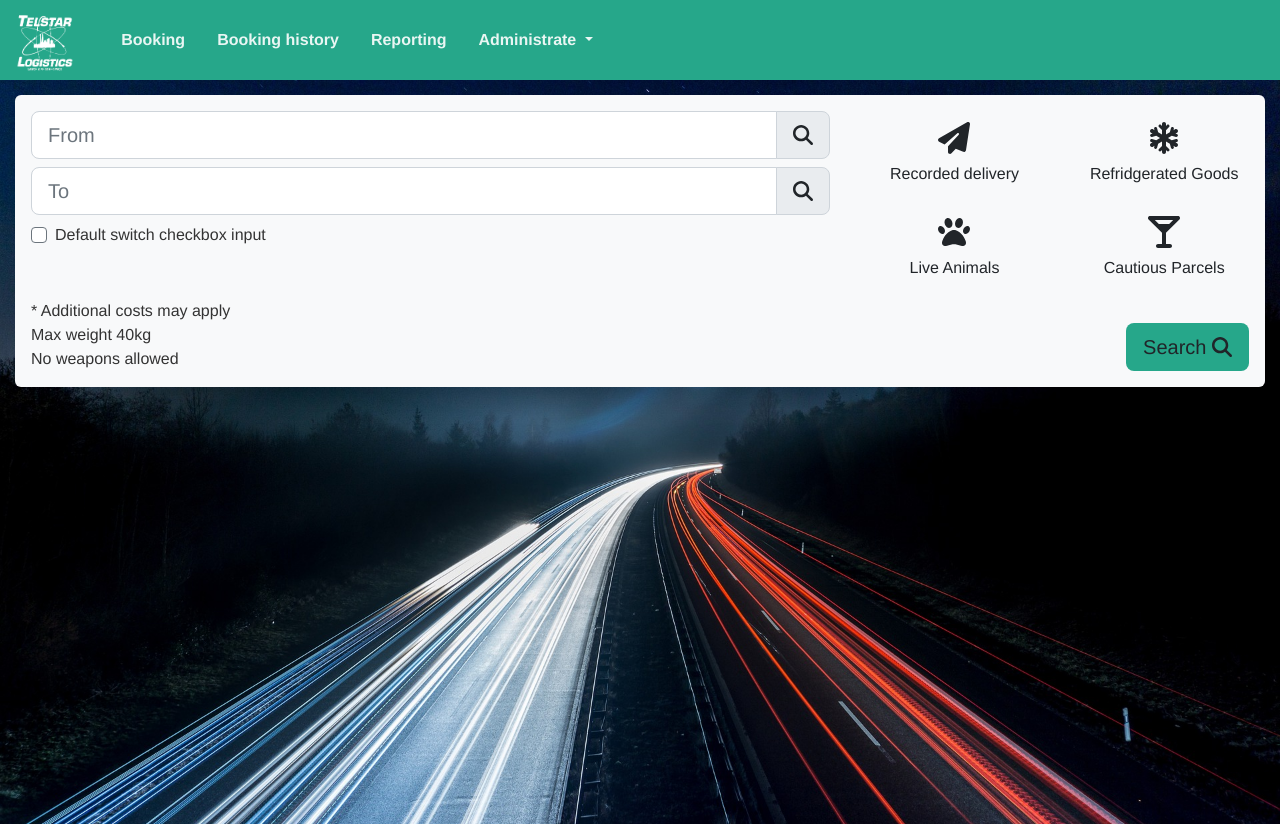
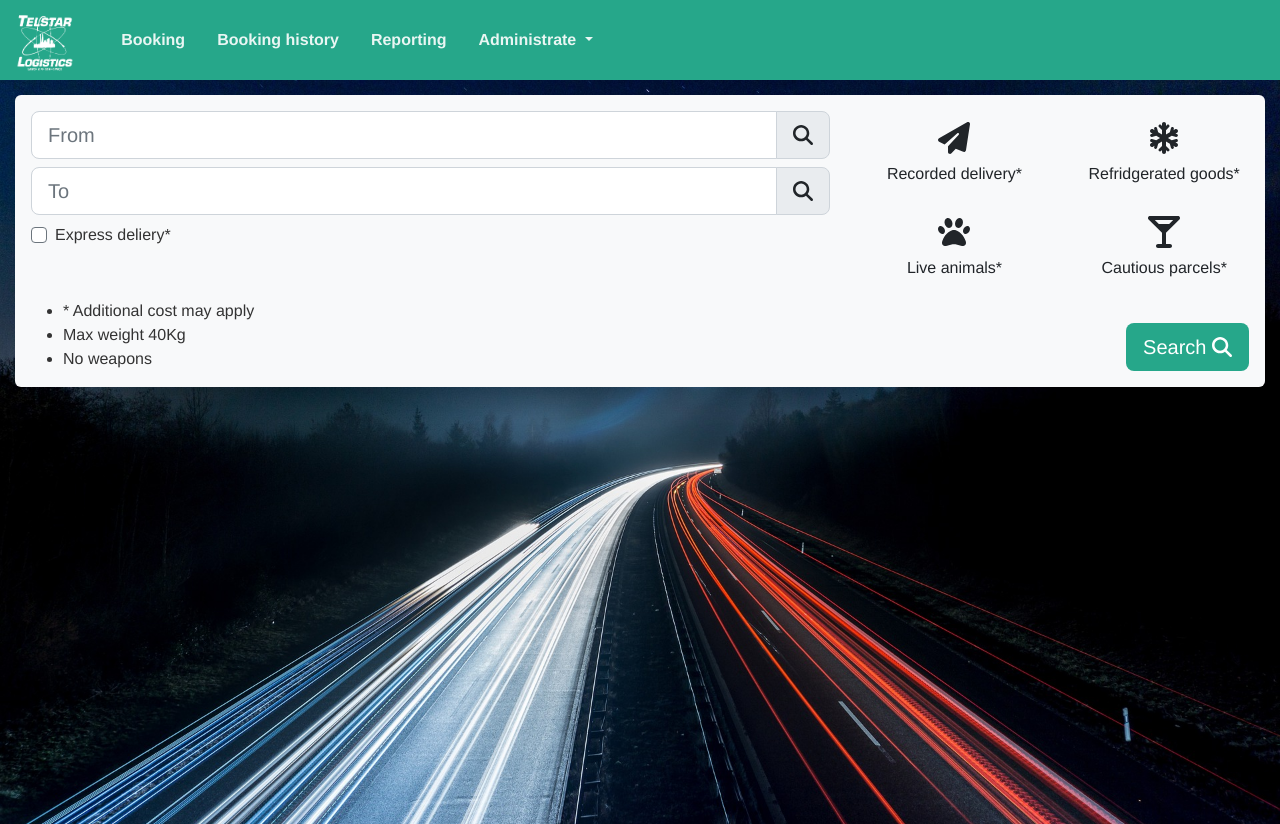
Before and after one commit to jcdalgaard/Telstar-Logistics, a Vue app in the folder Frontend/telstar-webpage/: page / in a window 1280 px wide. Built offline with nearby package versions, Linux system fonts and the light colour scheme.

Commit message:
Added text for the route search to the lang file and used it in the component.

```diff
--- a/Frontend/telstar-webpage/src/assets/style/Button.css
+++ b/Frontend/telstar-webpage/src/assets/style/Button.css
@@ -2,5 +2,5 @@
 
 .btn-telstar-primary {
     background-color: var(--primary-color) !important;
-    color: white;
+    color: white !important;
 }
--- a/Frontend/telstar-webpage/src/components/RouteSearch.vue
+++ b/Frontend/telstar-webpage/src/components/RouteSearch.vue
@@ -9,6 +9,8 @@
                                 placeholder="From"
                                 :loading="loading"
                                 :options="optionsList"
+                                :loadingText="lang.loading"
+                                :noResultsMessage="lang.noResults"
                                 @setRoute="departingCity = $event"
                             />
                         </div>
@@ -17,6 +19,8 @@
                                 placeholder="To"
                                 :loading="loading"
                                 :options="optionsList"
+                                :loadingText="lang.loading"
+                                :noResultsMessage="lang.noResults"
                                 @setRoute="destinationCity = $event"
                             />
                         </div>
@@ -36,7 +40,7 @@
                                 <label
                                     class="form-check-label"
                                     for="flexSwitchCheckDefault"
-                                    >Default switch checkbox input</label
+                                    >{{ lang.expressDeliery }}</label
                                 >
                             </div>
                         </div>
@@ -49,7 +53,7 @@
                         >
                             <IconBtn
                                 icon="fa-solid fa-paper-plane"
-                                label="Recorded delivery"
+                                :label="lang.recordedDelivery"
                                 type="button"
                                 :checked="recordedDelivery"
                                 @click="recordedDelivery = $event"
@@ -60,7 +64,7 @@
                         >
                             <IconBtn
                                 icon="fa-solid fa-snowflake"
-                                label="Refridgerated Goods"
+                                :label="lang.refridgeratedGoods"
                                 :checked="refridgeratedGoods"
                                 @click="refridgeratedGoods = $event"
                             />
@@ -70,7 +74,7 @@
                         >
                             <IconBtn
                                 icon="fa-solid fa-paw"
-                                label="Live Animals"
+                                :label="lang.liveAnimals"
                                 :checked="liveAnimals"
                                 @click="liveAnimals = $event"
                             />
@@ -80,7 +84,7 @@
                         >
                             <IconBtn
                                 icon="fa-solid fa-martini-glass"
-                                label="Cautious Parcels"
+                                :label="lang.cautiousParcels"
                                 :checked="cautiousParcels"
                                 @click="cautiousParcels = $event"
                             />
@@ -90,18 +94,18 @@
             </div>
             <div class="row d-flex align-items-end p-2">
                 <div class="col text-start">
-                    <p class="my-0 py-0">
-                        * Additional costs may apply <br />
-                        Max weight 40kg <br />
-                        No weapons allowed
-                    </p>
+                    <ul class="mb-0">
+                        <li>{{ lang.additionalCost }}</li>
+                        <li>{{ lang.maxWeight }}</li>
+                        <li>{{ lang.noWeapons }}</li>
+                    </ul>
                 </div>
                 <div class="col-auto">
                     <button
                         type="submit"
                         class="btn btn-lg btn-telstar-primary"
                     >
-                        Search
+                        {{ lang.Search }}
                         <font-awesome-icon
                             icon="fa-solid fa-magnifying-glass"
                             class="ml-2"
@@ -116,6 +120,7 @@
 <script>
 import SearchDropdown from '@/components/SearchDropdown.vue'
 import IconBtn from '@/components/IconBtn.vue'
+import lang from '@/utils/lang/langBroker'
 
 export default {
     name: 'RouteSearch',
@@ -134,6 +139,7 @@ export default {
             expressDeliery: false,
             optionsList: ['Foo', 'Bar'],
             loading: false,
+            lang: lang.BookRoute.RouteSearch,
         }
     },
     methods: {
--- a/Frontend/telstar-webpage/src/components/SearchDropdown.vue
+++ b/Frontend/telstar-webpage/src/components/SearchDropdown.vue
@@ -33,7 +33,7 @@
                 <div class="spinner-border spinner-border-sm" role="status">
                     <span class="visually-hidden">Loading...</span>
                 </div>
-                Loading...
+                {{ loadingText }}
             </span>
             <div
                 class="dropdown-item"
@@ -60,6 +60,10 @@ export default {
         noResultsMessage: {
             type: String,
             default: 'No results...',
+        },
+        loadingText: {
+            type: String,
+            default: 'Loading...',
         },
         options: {
             type: Array,
--- a/Frontend/telstar-webpage/src/utils/lang/english.json
+++ b/Frontend/telstar-webpage/src/utils/lang/english.json
@@ -21,5 +21,22 @@
             "name": "Bookings",
             "link": "/administrate-bookings"
         }
+    },
+    "BookRoute": {
+        "RouteSearch": {
+            "Search": "Search",
+            "From": "From",
+            "To": "To",
+            "recordedDelivery": "Recorded delivery*",
+            "refridgeratedGoods": "Refridgerated goods*",
+            "liveAnimals": "Live animals*",
+            "cautiousParcels": "Cautious parcels*",
+            "expressDeliery": "Express deliery*",
+            "additionalCost": "* Additional cost may apply",
+            "maxWeight": "Max weight 40Kg",
+            "noWeapons": "No weapons",
+            "loading": "Loading...",
+            "noResults": "No results..."
+        }
     }
 }
```
